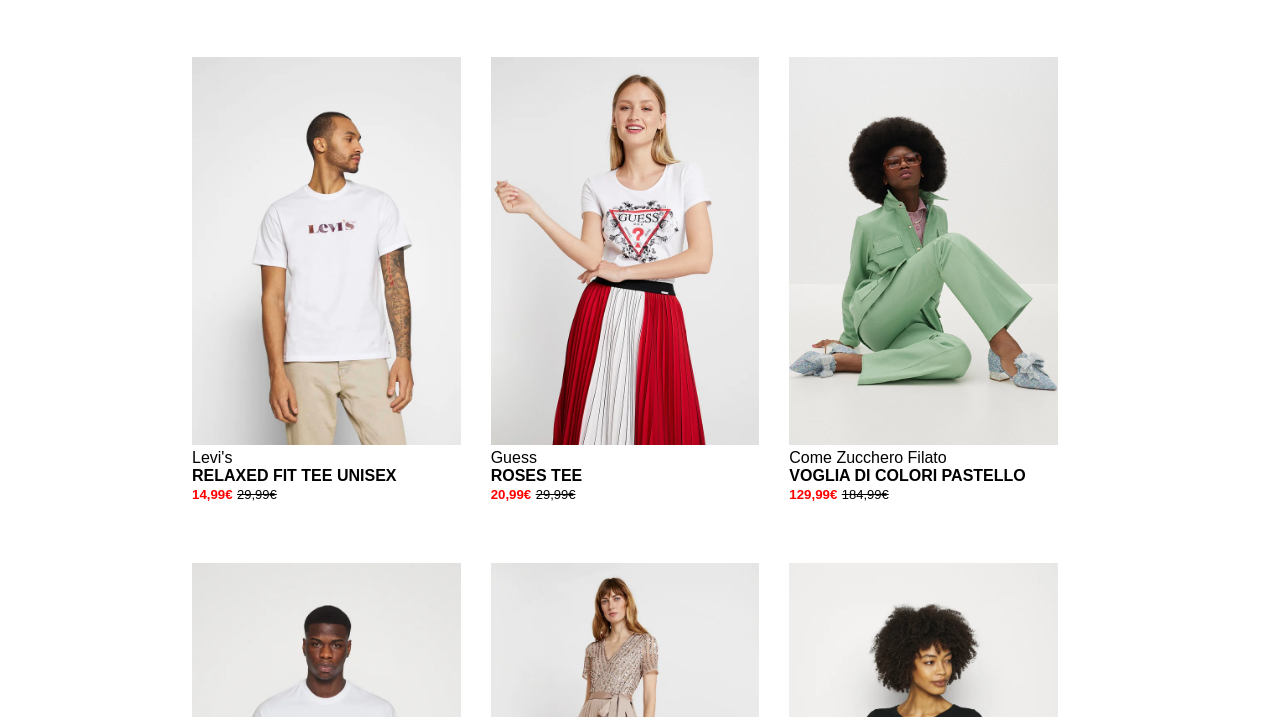
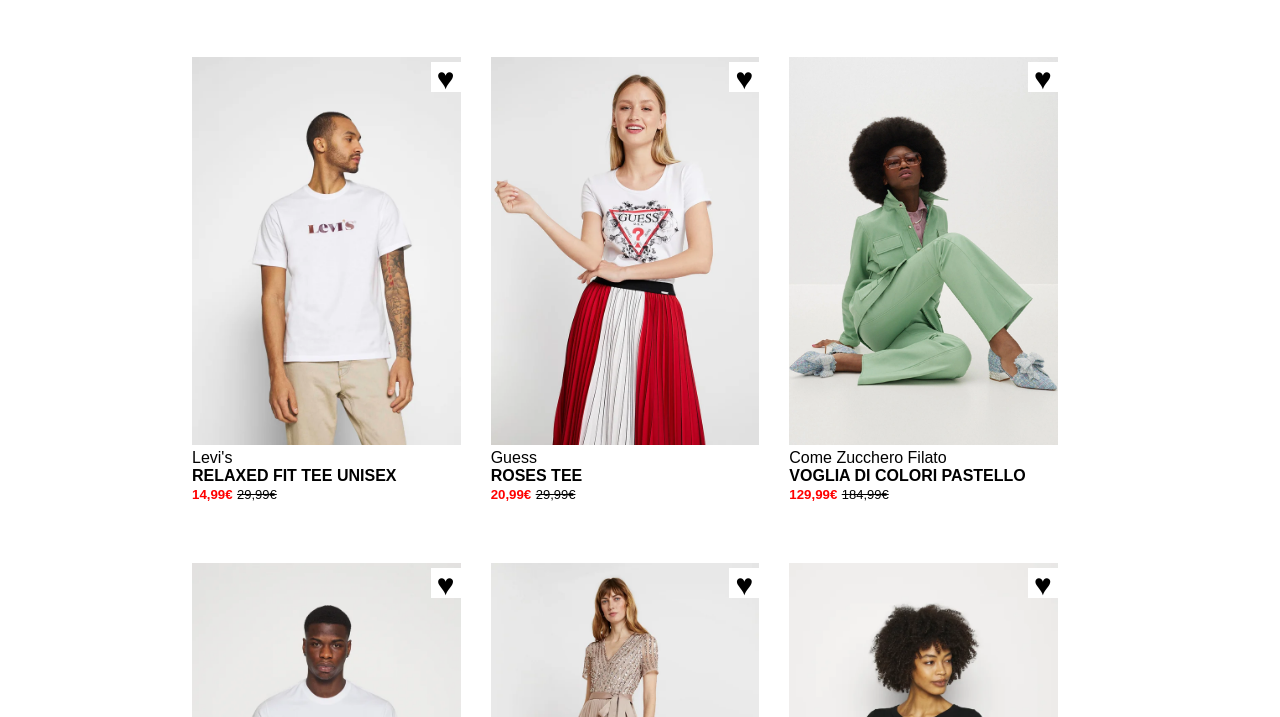
Before and after one commit to PaoloGiovannini/html-css-boolando, a plain HTML site: page index.html in a window 1280 px wide. Shown: the part 83-800 px from the top of the page. Drawn offline with Linux system fonts and the light colour scheme.

Commit message:
aggiunto cuore dei preferiti

```diff
--- a/css/style.css
+++ b/css/style.css
@@ -59,7 +59,7 @@ header span, header i {
     position: relative;
 }
 
-.front-foto{
+.prodotto{
     position: relative;
 }
 
@@ -85,3 +85,15 @@ header span, header i {
     text-decoration: line-through;
     font-size: 13px
 }
+
+
+.cuore{
+    position: absolute;
+    top: 5px;
+    right: 0;
+    background-color: white;
+    height: 30px;
+    width: 30px;
+    font-size: 30px;
+    text-align: center;
+}
--- a/index.html
+++ b/index.html
@@ -39,6 +39,7 @@
                     <div class="prodotto">
                         <img src="img/1.webp" alt="vestito Boolando" class="front-foto">
                         <img src="img/1b.webp" alt="vestito Boolando" class="back-foto">
+                        <span class="cuore">&hearts;</span>
                     </div>
                     <span>Levi's</span>
                     <h4>RELAXED FIT TEE UNISEX</h4>
@@ -51,6 +52,7 @@
                     <div class="prodotto">
                         <img src="img/2.webp" alt="vestito Boolando" class="front-foto">
                         <img src="img/2b.webp" alt="vestito Boolando" class="back-foto">
+                        <span class="cuore">&hearts;</span>
                     </div>
                     <span>Guess</span>
                     <h4>ROSES TEE</h4>
@@ -62,6 +64,7 @@
                     <div class="prodotto">
                         <img src="img/3.webp" alt="vestito Boolando" class="front-foto">
                         <img src="img/3b.webp" alt="vestito Boolando" class="back-foto">
+                        <span class="cuore">&hearts;</span>
                     </div>
                     <span>Come Zucchero Filato</span>
                     <h4>VOGLIA DI COLORI PASTELLO</h4>
@@ -73,6 +76,7 @@
                     <div class="prodotto">
                         <img src="img/4.webp" alt="vestito Boolando" class="front-foto" >
                         <img src="img/4b.webp" alt="vestito Boolando" class="back-foto">
+                        <span class="cuore">&hearts;</span>
                     </div>
                     <span>Levi's</span>
                     <h4>TEE UNISEX</h4>
@@ -84,6 +88,7 @@
                     <div class="prodotto">
                         <img src="img/5.webp" alt="vestito Boolando" class="front-foto" >
                         <img src="img/5b.webp" alt="vestito Boolando" class="back-foto">
+                        <span class="cuore">&hearts;</span>
                     </div>
                     <span>Maya Deluxe</span>
                     <h4>STRIPE BODICE</h4>
@@ -94,6 +99,7 @@
                     <div class="prodotto">
                         <img src="img/6.webp" alt="vestito Boolando" class="front-foto">
                         <img src="img/6b.webp" alt="vestito Boolando" class="back-foto">
+                        <span class="cuore">&hearts;</span>
                     </div>
                     <span>Esprit</span>
                     <h4>MAGLIONE - BLACK</h4>
```
